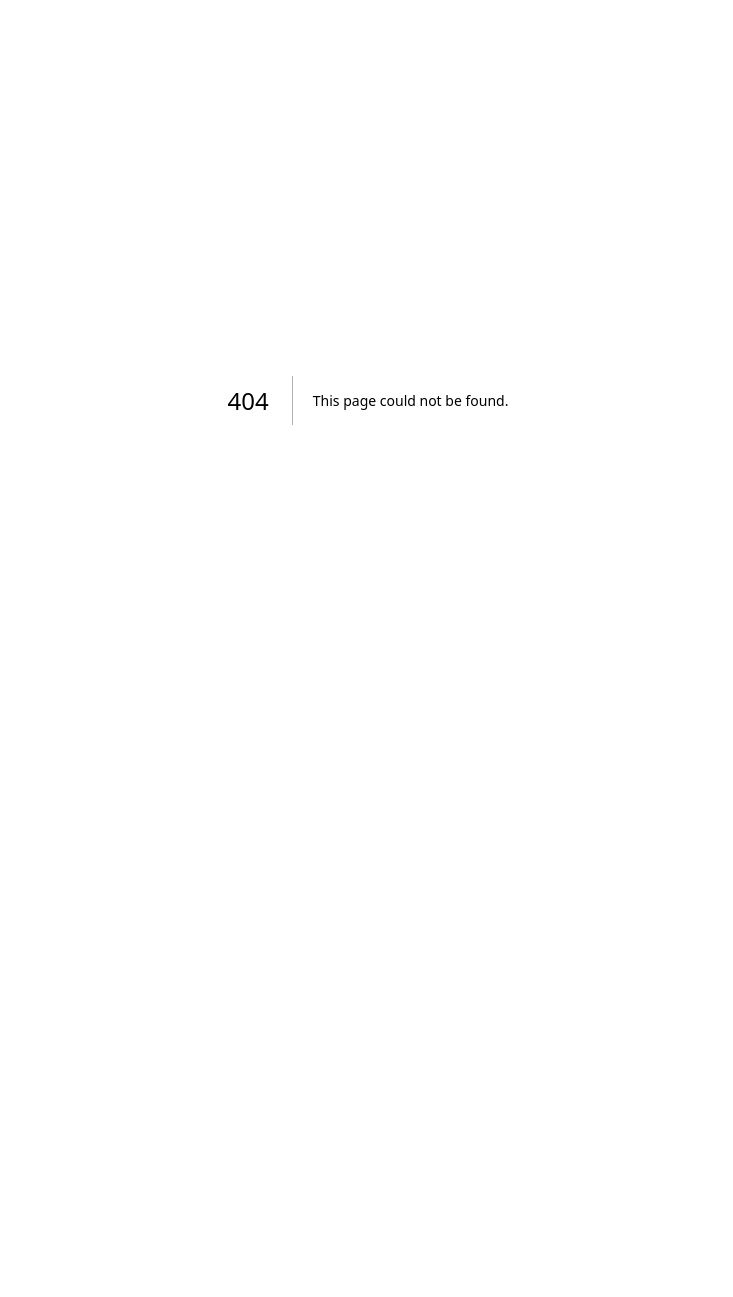
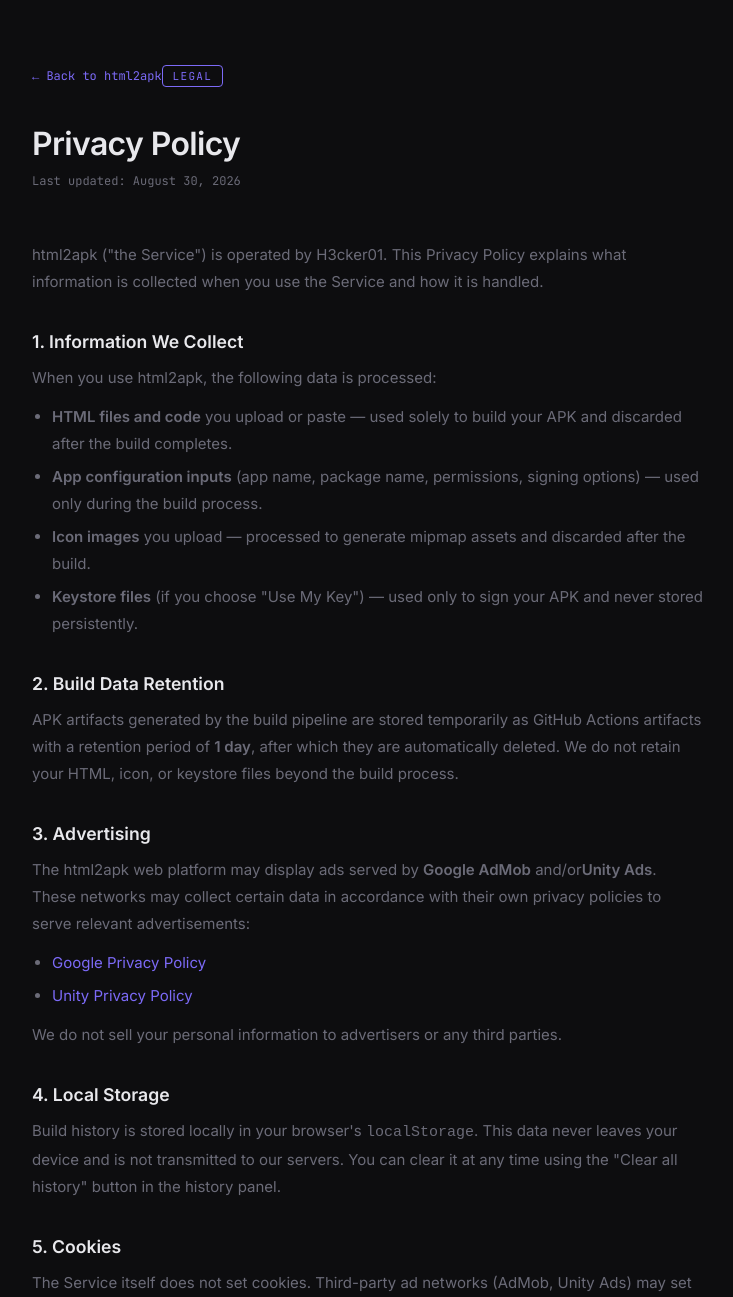
Before and after one commit to H3cker01/html2apk-web, a Next.js app: page /privacy in a window 1280 px wide. Before the commit this address had no page. Shown: the top 1297 px of the page, without its empty margins (272-1005 px from the left). Before the commit the page ends 800 px from the top, so only its background shows below. Built offline with nearby package versions, Linux system fonts and the light colour scheme.

Commit message:
Add privacy policy page

```diff
--- /dev/null
+++ b/pages/privacy.js
@@ -0,0 +1,111 @@
+import Head from 'next/head';
+
+export default function Privacy() {
+  return (
+    <>
+      <Head>
+        <title>Privacy Policy — html2apk</title>
+        <meta name="viewport" content="width=device-width, initial-scale=1" />
+        <link rel="preconnect" href="https://fonts.googleapis.com" />
+        <link rel="preconnect" href="https://fonts.gstatic.com" crossOrigin="anonymous" />
+        <link href="https://fonts.googleapis.com/css2?family=JetBrains+Mono:wght@400;700&family=Inter:wght@400;500;600&display=swap" rel="stylesheet" />
+      </Head>
+      <style>{`
+        *,*::before,*::after{box-sizing:border-box;margin:0;padding:0}
+        :root{--bg:#0d0d0f;--surface:#161618;--border:#2a2a2e;--accent:#7c6af7;--text:#e8e8ec;--muted:#6b6b78;--mono:'JetBrains Mono',monospace;--sans:'Inter',sans-serif}
+        body{background:var(--bg);color:var(--text);font-family:var(--sans);min-height:100vh}
+        .container{max-width:720px;margin:0 auto;padding:64px 24px 80px}
+        .badge{display:inline-block;font-family:var(--mono);font-size:11px;letter-spacing:.12em;color:var(--accent);border:1px solid var(--accent);border-radius:4px;padding:3px 10px;margin-bottom:20px;text-transform:uppercase}
+        h1{font-size:2rem;font-weight:600;letter-spacing:-.02em;margin-bottom:8px}
+        .updated{font-family:var(--mono);font-size:12px;color:var(--muted);margin-bottom:48px}
+        h2{font-size:1.1rem;font-weight:600;margin:36px 0 12px;color:var(--text)}
+        p{color:var(--muted);line-height:1.8;margin-bottom:12px;font-size:15px}
+        ul{color:var(--muted);line-height:1.8;font-size:15px;padding-left:20px;margin-bottom:12px}
+        li{margin-bottom:6px}
+        a{color:var(--accent);text-decoration:none}
+        a:hover{text-decoration:underline}
+        .back{display:inline-block;font-family:var(--mono);font-size:12px;color:var(--accent);margin-bottom:40px;text-decoration:none}
+        .back:hover{text-decoration:underline}
+        .divider{border:none;border-top:1px solid var(--border);margin:40px 0}
+      `}</style>
+
+      <div className="container">
+        <a href="/" className="back">← Back to html2apk</a>
+
+        <div className="badge">Legal</div>
+        <h1>Privacy Policy</h1>
+        <p className="updated">Last updated: August 30, 2026</p>
+
+        <p>
+          html2apk ("the Service") is operated by H3cker01. This Privacy Policy explains what information
+          is collected when you use the Service and how it is handled.
+        </p>
+
+        <h2>1. Information We Collect</h2>
+        <p>When you use html2apk, the following data is processed:</p>
+        <ul>
+          <li><strong>HTML files and code</strong> you upload or paste — used solely to build your APK and discarded after the build completes.</li>
+          <li><strong>App configuration inputs</strong> (app name, package name, permissions, signing options) — used only during the build process.</li>
+          <li><strong>Icon images</strong> you upload — processed to generate mipmap assets and discarded after the build.</li>
+          <li><strong>Keystore files</strong> (if you choose "Use My Key") — used only to sign your APK and never stored persistently.</li>
+        </ul>
+
+        <h2>2. Build Data Retention</h2>
+        <p>
+          APK artifacts generated by the build pipeline are stored temporarily as GitHub Actions artifacts
+          with a retention period of <strong>1 day</strong>, after which they are automatically deleted.
+          We do not retain your HTML, icon, or keystore files beyond the build process.
+        </p>
+
+        <h2>3. Advertising</h2>
+        <p>
+          The html2apk web platform may display ads served by <strong>Google AdMob</strong> and/or
+          <strong>Unity Ads</strong>. These networks may collect certain data in accordance with their
+          own privacy policies to serve relevant advertisements:
+        </p>
+        <ul>
+          <li><a href="https://policies.google.com/privacy" target="_blank" rel="noopener noreferrer">Google Privacy Policy</a></li>
+          <li><a href="https://unity.com/legal/privacy-policy" target="_blank" rel="noopener noreferrer">Unity Privacy Policy</a></li>
+        </ul>
+        <p>
+          We do not sell your personal information to advertisers or any third parties.
+        </p>
+
+        <h2>4. Local Storage</h2>
+        <p>
+          Build history is stored locally in your browser's <code>localStorage</code>. This data never
+          leaves your device and is not transmitted to our servers. You can clear it at any time using
+          the "Clear all history" button in the history panel.
+        </p>
+
+        <h2>5. Cookies</h2>
+        <p>
+          The Service itself does not set cookies. Third-party ad networks (AdMob, Unity Ads) may set
+          their own cookies in accordance with their respective privacy policies.
+        </p>
+
+        <h2>6. Children's Privacy</h2>
+        <p>
+          The Service is not directed at children under the age of 13. We do not knowingly collect
+          personal information from children under 13.
+        </p>
+
+        <h2>7. Changes to This Policy</h2>
+        <p>
+          We may update this Privacy Policy from time to time. The date at the top of this page reflects
+          the most recent revision. Continued use of the Service after changes constitutes acceptance of
+          the updated policy.
+        </p>
+
+        <h2>8. Contact</h2>
+        <p>
+          If you have questions about this Privacy Policy, you can reach us via the{' '}
+          <a href="https://github.com/H3cker01" target="_blank" rel="noopener noreferrer">H3cker01 GitHub profile</a>.
+        </p>
+
+        <hr className="divider" />
+        <p style={{fontSize:13}}>© 2026 H3cker01 · html2apk</p>
+      </div>
+    </>
+  );
+}
```
